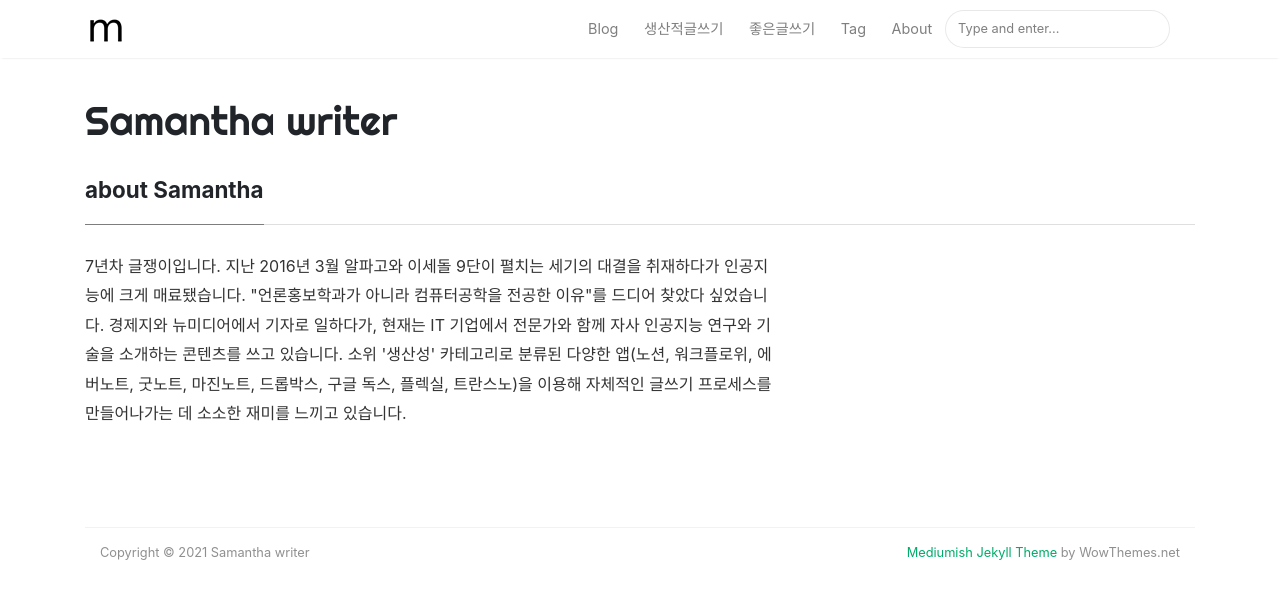
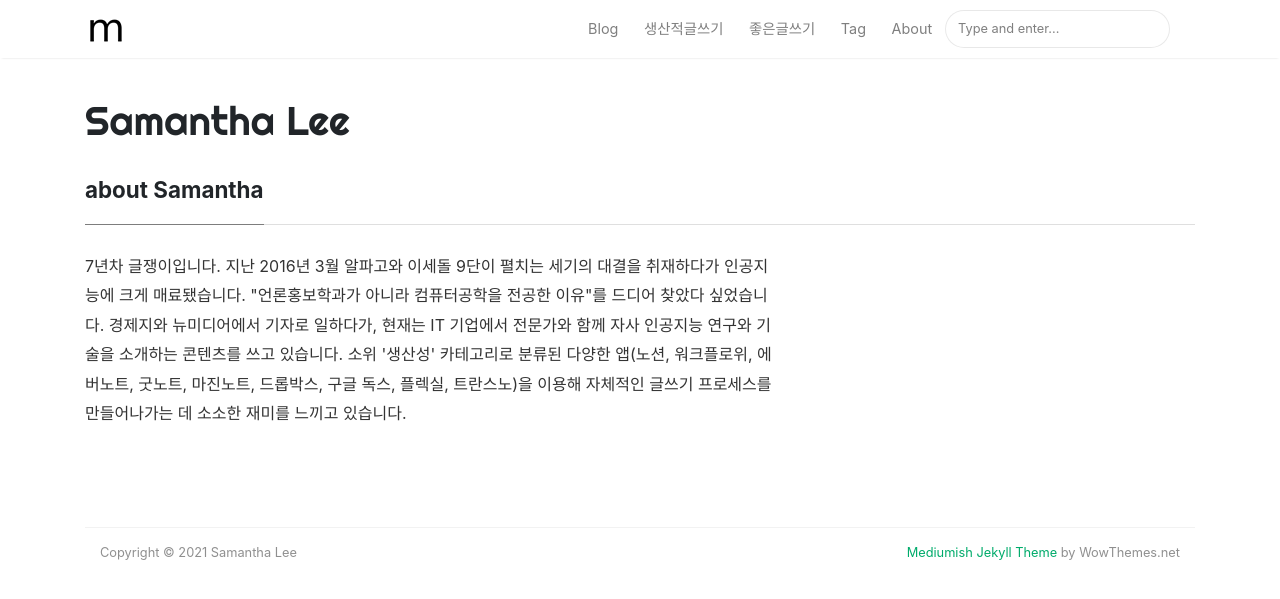
Before and after one commit to samantha-writer/samantha-writer.github.io, a Jekyll site: the page built from _pages/about.md, in a window 1280 px wide. Shown: the top 599 px of the page. Built offline with Jekyll 4.4.1, drawn with Linux system fonts in a browser that asks for light colours; nearby versions of some CDN libraries.

Commit message:
Update _config.yml

```diff
--- a/_config.yml
+++ b/_config.yml
@@ -1,5 +1,5 @@
 # Site
-name: "Samantha writer"
+name: "Samantha Lee"
 title: "Samantha writer"
 description: ""
 logo: 'assets/images/logo.png'
```
